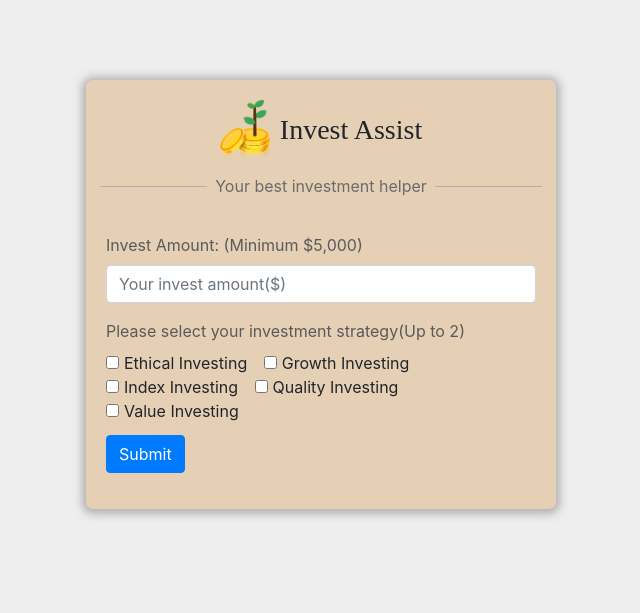
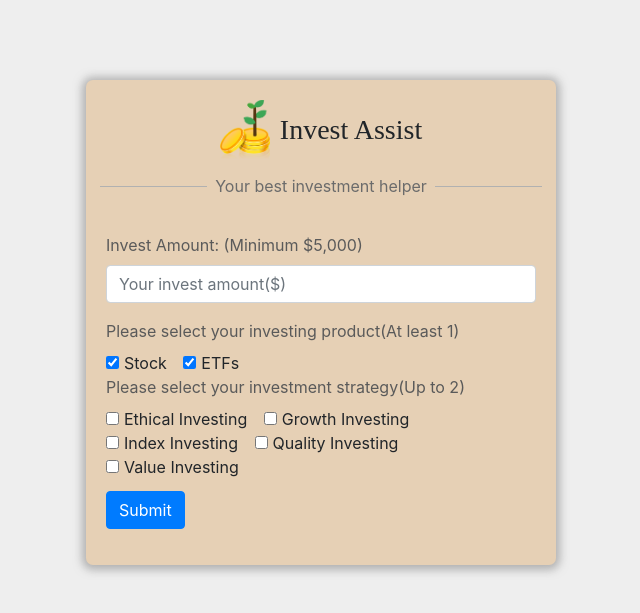
Before and after one commit to lhy2016/Investment-Strategy, a Flask app: page / in a window 1280 px wide. Shown: the top 613 px of the page, without its empty margins (319-959 px from the left). Run offline with Flask 2, Linux system fonts and the light colour scheme; parts of the project's set-up code (start-up, migrations or seed data) failed here and were passed over; some libraries are stand-ins or nearby versions.

Commit message:
reconstruct stocks and handler map

```diff
--- a/app.py
+++ b/app.py
@@ -1,9 +1,7 @@
 from flask import Flask, render_template, request
-from functions import getSuggestions, grab_all_stocks, get_sp500_tickers, get_sp400_tickers, get_sp600_tickers
+from functions import getSuggestions
 
 app = Flask(__name__)
-
-api_key = '97PWgrqMl_bpqgzX9KGLEJvIaN3pq7yJ'
 
 @app.route('/')
 def hello_world():
@@ -11,15 +9,12 @@ def hello_world():
 
 @app.route('/', methods=['POST'])
 def query():
-    # ret = grab_all_stocks()
-    ret = get_sp600_tickers()
-    print(ret[:20])
-    # print(ret[100])
-    amount = int(request.form['amount'])
+
+    suggestion = getSuggestions(request.form)
+
+    viewItems = {}
     strats = request.form['strats'].split(",")
     strat1 = strats[0]
-    suggestion = getSuggestions(amount, strats)
-    viewItems = {}
     viewItems['amount'] = request.form['amount']
     viewItems['strat1'] = strat1
     if (len(strats) == 2):
--- a/functions.py
+++ b/functions.py
@@ -1,7 +1,28 @@
 import requests
 import pandas as pd
 
-# Medium cap stocks
+
+def getSuggestions(input):
+    strats = input["strats"].split(",")
+    products = input["products"].split(",")
+    for product in products:
+        for strat in strats:
+            handler = handlerMap[product][strat]
+            if handler != None:
+                handler()
+
+    result={
+        "stock": {
+            "spend" : (int)(input["amount"])/3,
+            "names" : ["Google", "Apple"],
+        },
+        "ETF": {
+            "spend" : (int)(input["amount"])/3 * 2,
+            "names" : ["iShares U.S. Medical Devices ETF"]
+        }}
+    return result
+
+# Large cap stocks
 def get_sp500_tickers():
     wiki_table=pd.read_html('https://en.wikipedia.org/wiki/List_of_S%26P_500_companies')
     df = wiki_table[0]
@@ -22,22 +43,17 @@ def get_sp400_tickers():
 def get_sp600_tickers():
     wiki_table=pd.read_html('https://en.wikipedia.org/wiki/List_of_S%26P_600_companies')
     df = wiki_table[1]
-    print(df)
+    # print(df)
     tickers = df['Ticker symbol'].values
     # print(tickers)
     return tickers
 
-def getSuggestions(amount, strats):
-    result={
-        "stock": {
-            "spend" : amount/3,
-            "names" : ["Google", "Apple"],
-        },
-        "ETF": {
-            "spend" : amount/3 * 2,
-            "names" : ["iShares U.S. Medical Devices ETF"]
-        }}
-    return result
+def grab_all_stocks():
+    ret = {}
+    ret["small"] = get_sp600_tickers()
+    ret["medium"] = get_sp400_tickers()
+    ret["large"] = get_sp500_tickers()
+    return ret
 
 def value_selection(amount, stocks):
     # from the list of stocks, return top three and amount to each stocks
@@ -46,22 +62,25 @@ def value_selection(amount, stocks):
 
     return
 
-def grab_all_stocks():
-    api_key = '97PWgrqMl_bpqgzX9KGLEJvIaN3pq7yJ'
+stocks = grab_all_stocks()
 
-    response1 = requests.get('https://api.polygon.io/v3/reference/tickers?market=stocks&active=true&sort=ticker&order=asc&limit=1000&apiKey=' + api_key)
-    ret = []
-    while 1:
-        data = response1.json()
-        for stock in data['results']:
-            ret.append(stock['ticker'])
+def get_growth_stocks():
+    print(stocks)
+    return None
 
-        if (data.__contains__('next_url')):
-            url = data['next_url']
-            response1 = requests.get(url + '&apiKey=' + api_key)
-        else:
-            # print(data['results'][-1])
-            break
-        break
-    print("Total # of stocks: " + str(len(ret)))
-    return ret
+handlerMap = {
+    "stock":{
+        "ethical": None,
+        "growth": get_growth_stocks,
+        "quality": None,
+        "index": None,
+        "value": None,
+    },
+    "etf": {
+        "ethical": None,
+        "growth": None,
+        "quality": None,
+        "index": None,
+        "value": None,
+    },
+}
--- a/static/js/validation.js
+++ b/static/js/validation.js
@@ -1,10 +1,18 @@
 
 // only 2 of investment strategies selected validation
-$("#invest-form input[type='checkbox']").change(function(e) {
+$("#invest-form input[type='checkbox'].strat").change(function(e) {
     if (e.target.checked) {
-        if ($("#invest-form input[type='checkbox']:checked").length > 2) {
+        if ($("#invest-form input[type='checkbox'].strat:checked").length > 2) {
            alert("You can only select up to 2 investment strategies!");
            e.target.checked=false;
+        }
+    }
+});
+$("#invest-form input[type='checkbox'].product").change(function(e) {
+    if (!e.target.checked) {
+        if($("#invest-form input[type='checkbox'].product:checked").length == 0) {
+            alert("At least 1 investing product should be selected!");
+            e.target.checked = true;
         }
     }
 });
@@ -31,15 +39,21 @@ $("#invest-form input[name='amount']").on('keyup', function(e) {
         e.preventDefault();
         return false;
     }
-    if (form.find("input[type='checkbox']:checked").length == 0) {
+    if (form.find("input[type='checkbox'].strat:checked").length == 0) {
         alert("You should at least pick one investment strategy!");
         e.preventDefault();
         return false;
     }
-    form.find("input[type='checkbox']:checked").each(function() {
+    form.find("input[type='checkbox'].strat:checked").each(function() {
         stratsStr += (stratsStr ? "," : "");
         stratsStr += ($(this).attr('name'));
     });
-    form.append("<input type='hidden' name='strats' value='" + stratsStr +"'>")
+    var productStr = "";
+    form.find("input[type='checkbox'].product:checked").each(function() {
+        productStr += (productStr ? ",":"");
+        productStr += ($(this).attr('name'));
+    });
+    form.append("<input type='hidden' name='strats' value='" + stratsStr +"'>");
+    form.append("<input type='hidden' name='products' value='" + productStr + "'>");
     return true;
  }
--- a/templates/main.html
+++ b/templates/main.html
@@ -36,31 +36,44 @@
                         <input class="form-control" type="text" name="amount" placeholder="Your invest amount($)"/>
                     </div>
                     <div>
+                        <label class='title-label'>Please select your investing product(At least 1)</label>
+                    </div>
+                    <div class="form-check-inline">
+                        <label class="form-check-label">
+                          <input type="checkbox" class="form-check-input product" name="stock" checked>Stock
+                        </label>
+                    </div>
+                    <div class="form-check-inline">
+                        <label class="form-check-label">
+                          <input type="checkbox" class="form-check-input product" name="etf" checked>ETFs
+                        </label>
+                    </div>
+                    <div>
                         <label class='title-label'>Please select your investment strategy(Up to 2)</label>
                     </div>
                     <div class="form-check-inline">
                         <label class="form-check-label">
-                          <input type="checkbox" class="form-check-input" name="ethical">Ethical Investing
+                          <input type="checkbox" class="form-check-input strat" name="ethical">Ethical Investing
                         </label>
                     </div>
                     <div class="form-check-inline">
                     <label class="form-check-label">
-                        <input type="checkbox" class="form-check-input" name="growth">Growth Investing
+                        <input type="checkbox" class="form-check-input strat" name="growth">Growth Investing
                     </label>
                     </div>
                     <div class="form-check-inline">
                     <label class="form-check-label">
-                        <input type="checkbox" class="form-check-input" name="index">Index Investing
+                        <input type="checkbox" class="form-check-input strat" name="index">Index Investing
                     </label>
                     </div>
                     <div class="form-check-inline">
                     <label class="form-check-label">
-                        <input type="checkbox" class="form-check-input" name="quality">Quality Investing
+                        <input type="checkbox" class="form-check-input strat" name="quality">Quality Investing
                     </label>
                     </div>
                     <div class="form-check-inline">
                     <label class="form-check-label">
-                        <input type="checkbox" class="form-check-input" name="value">Value Investing
+                        <input type="checkbox" class="form-check-input strat" name="value">Value Investing
                     </label>
                     </div>
                       <div class="form-group" style="margin-top: 12px;">
```
